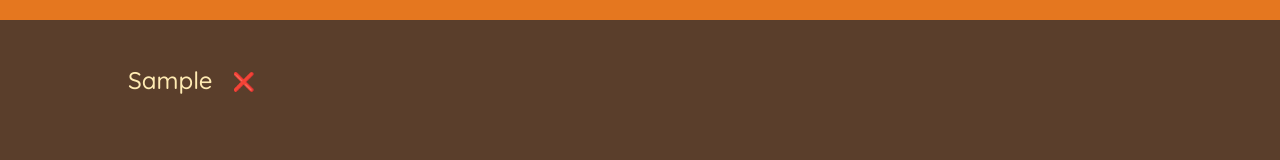
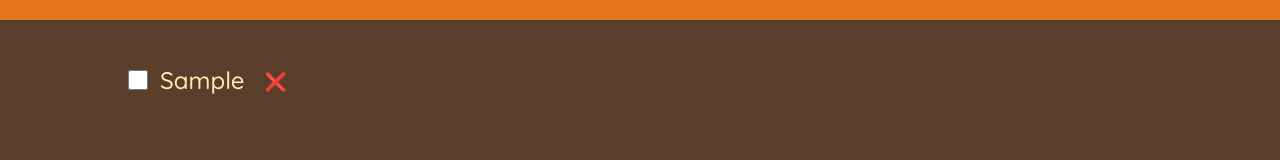
Before and after one commit to RanulRepo/Travel-List-, a React (Create React App) app: page / in a window 1280 px wide. Both pictures are taken after typing "Sample" into the empty fields and a click on the button "ADD". Shown: the part 257-417 px from the top of the page. Built offline with nearby package versions, Linux system fonts and the light colour scheme.

Commit message:
second commit

```diff
--- a/src/App.js
+++ b/src/App.js
@@ -15,13 +15,21 @@ export default function App() {
     setItems((items)=> items.filter((item)=> item.id !== id));
   }
 
+  function handleToggleItem(id){
+    setItems((items) =>
+      items.map((item) =>
+        item.id === id ? { ...item, packed: !item.packed } : item
+      )
+    );
+  }
+
   const [items, setItems] = useState([]);
 
   return (
     <div className="app">
       <Logo />
       <Form onAddItems={handleAddItems} />
-      <PackingList items={items} onDeletItem={handleDeleteItems} />
+      <PackingList items={items} onDeletItem={handleDeleteItems} onToggleItem={handleToggleItem} />
       <Stats />
     </div>
   )
@@ -71,19 +79,20 @@ function Form({onAddItems}) {
   );
 }
 
-function PackingList({items, onDeletItem}) {
+function PackingList({items, onDeletItem, onToggleItem}) {
   return (
     <div className="list">
      <ul>
-      {items.map((item) => (<Item item={item} onDeletItem={onDeletItem} key={item.id}/>))}
+      {items.map((item) => (<Item item={item} onDeletItem={onDeletItem} key={item.id} onToggleItem={onToggleItem}/>))}
      </ul>
     </div>
   )
 }
 
-function Item ({item, onDeletItem}){
+function Item ({item, onDeletItem, onToggleItem}){
   return (
       <li>
+      <input type="checkbox" value={item.packed} onChange={()=>onToggleItem(item.id)} ></input>
        <span style={item.packed ? {textDecoration:"line-through"} : {}}>
         {item.quantity} {item.description}
        </span>
```
